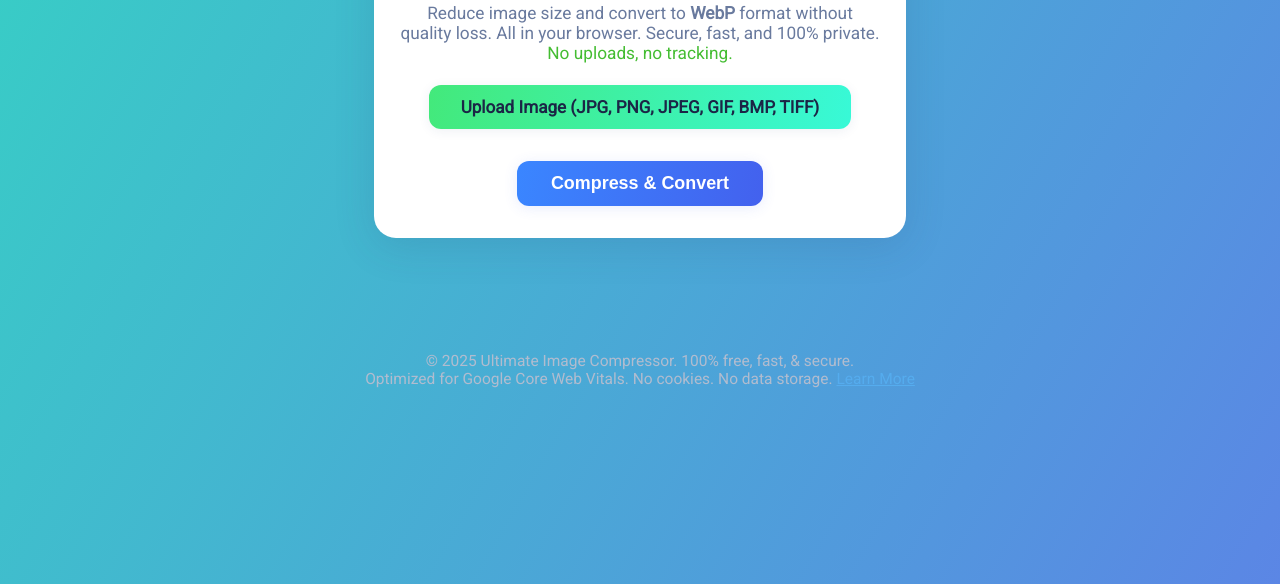
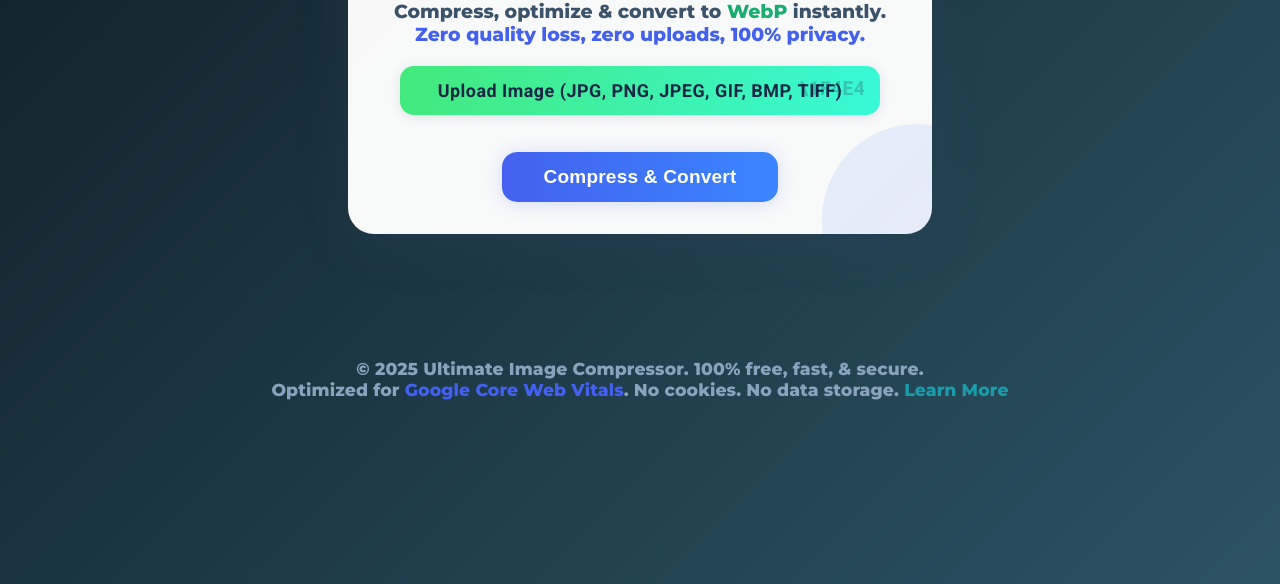
Before and after one commit to techiedude1/SnapShrink, a plain HTML site: page index.html in a window 1280 px wide. Shown: the part 216-800 px from the top of the page. Drawn offline with Linux system fonts and the light colour scheme.

Commit message:
Update index.html

```diff
--- a/index.html
+++ b/index.html
@@ -8,35 +8,197 @@
     <meta name="keywords" content="image compressor, webp converter, reduce image size, compress images online, photo optimizer, lossless image compression, image to webp">
     <meta name="robots" content="index,follow">
     <link rel="icon" href="https://techiedude1.github.io/barcode/barcode-favicon.ico" type="image/x-icon">
-    <link href="https://fonts.googleapis.com/css2?family=Montserrat:wght@700&family=Roboto&display=swap" rel="stylesheet">
+    <!-- Google Fonts -->
+    <link href="https://fonts.googleapis.com/css2?family=Montserrat:wght@800&family=Fira+Code:wght@500&family=Roboto:wght@400;700&display=swap" rel="stylesheet">
     <style>
-        body {margin:0;padding:0;font-family:'Roboto',Arial,sans-serif;background:linear-gradient(120deg,#36d1c4 0%,#5b86e5 100%);min-height:100vh;display:flex;flex-direction:column;}
-        .container {max-width:480px;margin:60px auto;background:#fff;border-radius:22px;box-shadow:0 8px 40px rgba(44,68,117,0.16);padding:38px 26px 32px 26px;display:flex;flex-direction:column;align-items:center;}
-        h1 {font-family:'Montserrat',Arial,sans-serif;font-size:2.2rem;color:#374785;margin:0 0 18px 0;letter-spacing:1px;}
-        p {color:#697a9e;font-size:1.08rem;margin-bottom:22px;text-align:center;}
-        .upload-box {display:flex;flex-direction:column;align-items:center;width:100%;}
-        .upload-label {background:linear-gradient(100deg,#43e97b 0%,#38f9d7 100%);color:#1b2546;border-radius:12px;padding:12px 32px;font-weight:700;font-size:1.07rem;cursor:pointer;margin-bottom:18px;transition:box-shadow 0.2s;box-shadow:0 2px 12px rgba(44,68,117,0.08);}
-        .upload-label:hover {box-shadow:0 4px 18px rgba(44,68,117,0.18);}
-        #imageInput {display:none;}
-        .preview {max-width:260px;max-height:170px;border-radius:10px;box-shadow:0 2px 12px rgba(44,68,117,0.09);margin-bottom:16px;object-fit:contain;}
-        .slider-container {width:100%;margin:8px 0 22px 0;display:flex;flex-direction:column;align-items:center;}
-        .slider-label {color:#374785;font-weight:600;font-size:1rem;margin-bottom:4px;}
-        .slider {width:96%;}
-        .btn {margin-top:14px;background:linear-gradient(100deg,#3a86ff 0%,#4361ee 100%);color:#fff;border:none;border-radius:12px;padding:12px 34px;font-weight:700;font-size:1.12rem;cursor:pointer;box-shadow:0 2px 14px rgba(67,97,238,0.12);transition:background 0.17s,box-shadow 0.17s;}
-        .btn:hover {background:linear-gradient(100deg,#4361ee 0%,#3a86ff 100%);box-shadow:0 4px 22px rgba(67,97,238,0.19);}
-        .output-section {margin-top:30px;width:100%;display:flex;flex-direction:column;align-items:center;}
-        .download-link {margin-top:12px;color:#1b9aaa;font-weight:700;font-size:1.1rem;text-decoration:none;transition:color 0.16s;}
-        .download-link:hover {color:#e17055;}
-        .meta-info {font-size:0.92rem;color:#555;margin:4px 0;}
-        .footer {margin:54px auto 10px auto;text-align:center;color:#b1bccf;font-size:0.97rem;}
-        @media (max-width:600px) {.container {max-width:98vw;padding:18px 5vw 20px 5vw;}h1 {font-size:1.26rem;}.upload-label {font-size:0.95rem;padding:8px 15px;}.btn {font-size:0.96rem;padding:9px 21px;}.output-section {margin-top:20px;}}
+        body {
+            margin: 0; padding: 0;
+            font-family: 'Roboto', Arial, sans-serif;
+            min-height: 100vh;
+            background: linear-gradient(135deg, #0f2027 0%, #2c5364 100%);
+            display: flex; flex-direction: column;
+        }
+        .container {
+            position: relative;
+            max-width: 520px;
+            margin: 60px auto;
+            background: rgba(255,255,255,0.97);
+            border-radius: 26px;
+            box-shadow: 0 8px 50px 0 rgba(60,75,120,.22);
+            padding: 44px 32px 32px 32px;
+            display: flex;
+            flex-direction: column;
+            align-items: center;
+            overflow: hidden;
+        }
+        .container::before {
+            content: '';
+            position: absolute;
+            left: -60px; top: -60px;
+            width: 160px; height: 160px;
+            background: linear-gradient(135deg, #43e97b 0%, #38f9d7 100%);
+            opacity: 0.16;
+            border-radius: 80px;
+            z-index: 0;
+        }
+        .container::after {
+            content: '';
+            position: absolute;
+            right: -80px; bottom: -80px;
+            width: 190px; height: 190px;
+            background: linear-gradient(135deg, #3a86ff 0%, #4361ee 100%);
+            opacity: 0.10;
+            border-radius: 95px;
+            z-index: 0;
+        }
+        .headline {
+            font-family: 'Montserrat', Arial, sans-serif;
+            font-size: 2.65rem;
+            color: #243152;
+            font-weight: 800;
+            margin: 0 0 8px 0;
+            letter-spacing: -2px;
+            background: linear-gradient(90deg, #0f2027 10%, #4361ee 50%, #43e97b 90%);
+            -webkit-background-clip: text;
+            -webkit-text-fill-color: transparent;
+            background-clip: text;
+            text-fill-color: transparent;
+            filter: drop-shadow(0 2px 2px rgba(44,68,117,0.10));
+            text-align: center;
+        }
+        .headline span {
+            font-size: 1.35rem;
+            font-family: 'Fira Code', monospace;
+            background: #eafcff;
+            color: #28a745;
+            border-radius: 8px;
+            padding: 2px 9px;
+            font-weight: 600;
+            box-shadow: 0 1px 5px rgba(44, 68, 117, .08);
+        }
+        .headline-sub {
+            color: #3a536b;
+            font-size: 1.18rem;
+            margin-bottom: 20px;
+            font-family: 'Montserrat', Arial, sans-serif;
+            text-align: center;
+            font-weight: 500;
+        }
+        .upload-box {display: flex; flex-direction: column; align-items: center; width: 100%; z-index: 2;}
+        .upload-label {
+            background: linear-gradient(100deg, #43e97b 0%, #38f9d7 100%);
+            color: #1b2546;
+            border-radius: 14px;
+            padding: 14px 38px;
+            font-weight: 800;
+            font-size: 1.12rem;
+            cursor: pointer;
+            margin-bottom: 20px;
+            transition: box-shadow 0.22s;
+            box-shadow: 0 2px 12px rgba(44,68,117,0.12);
+            letter-spacing: 0.5px;
+            position: relative;
+        }
+        .upload-label::after {
+            content: '\\1F4E4';
+            position: absolute;
+            right: 15px;
+            top: 11px;
+            font-size: 1.2rem;
+            opacity: 0.23;
+        }
+        .upload-label:hover {
+            box-shadow: 0 4px 18px rgba(44,68,117,0.19);
+            background: linear-gradient(100deg, #38f9d7 0%, #43e97b 100%);
+        }
+        #imageInput {display: none;}
+        .preview {
+            max-width: 260px; max-height: 170px;
+            border-radius: 12px;
+            box-shadow: 0 2px 14px rgba(44,68,117,0.13);
+            margin-bottom: 18px;
+            object-fit: contain;
+            background: #eafcff;
+        }
+        .slider-container {
+            width: 100%; margin: 10px 0 26px 0;
+            display: flex; flex-direction: column; align-items: center;
+        }
+        .slider-label {
+            color: #1e3799; font-weight: 700; font-size: 1.12rem; margin-bottom: 5px;
+        }
+        .slider {
+            width: 96%;
+            accent-color: #4361ee;
+        }
+        .btn {
+            margin-top: 17px;
+            background: linear-gradient(90deg, #4361ee 0%, #3a86ff 100%);
+            color: #fff;
+            border: none;
+            border-radius: 15px;
+            padding: 14px 42px;
+            font-weight: 800;
+            font-size: 1.19rem;
+            cursor: pointer;
+            box-shadow: 0 2px 18px rgba(67,97,238,0.18);
+            transition: background 0.17s, box-shadow 0.19s, transform 0.10s;
+            letter-spacing: 0.2px;
+        }
+        .btn:hover {
+            background: linear-gradient(90deg, #43e97b 0%, #4361ee 100%);
+            box-shadow: 0 5px 22px rgba(67,97,238,0.23);
+            transform: translateY(-2px) scale(1.04);
+        }
+        .output-section {
+            margin-top: 33px;
+            width: 100%;
+            display: flex;
+            flex-direction: column;
+            align-items: center;
+        }
+        .download-link {
+            margin-top: 16px;
+            color: #1b9aaa;
+            font-weight: 800;
+            font-size: 1.19rem;
+            text-decoration: none;
+            transition: color 0.18s;
+            border-bottom: 2px dashed #3a86ff;
+            padding-bottom: 1px;
+        }
+        .download-link:hover {
+            color: #e17055;
+            border-bottom: 2px solid #e17055;
+        }
+        .meta-info {font-size: 1.04rem; color: #385170; margin: 4px 0;}
+        .footer {
+            margin: 64px auto 14px auto;
+            text-align: center;
+            color: #8aa3bc;
+            font-size: 1.08rem;
+            font-family: 'Montserrat', Arial, sans-serif;
+            letter-spacing: 0.1px;
+        }
+        .footer a {color: #1b9aaa; text-decoration: none; font-weight: 600;}
+        .footer a:hover {color: #4361ee; text-decoration: underline;}
+        @media (max-width:650px) {
+            .container {max-width:98vw;padding:22px 3vw 16px 3vw;}
+            .headline {font-size:1.45rem;}
+            .headline span {font-size:0.97rem;}
+        }
     </style>
     <script type="application/ld+json">{"@context":"http://schema.org","@type":"WebApplication","name":"Ultimate Image Compressor & WebP Converter","url":"https://yourdomain.com/","description":"Compress images and convert to WebP online without quality loss. Secure, private, no upload required.","applicationCategory":"PhotoEditingApplication","operatingSystem":"All","offers":{"@type":"Offer","price":"0.00","priceCurrency":"USD"}}</script>
 </head>
 <body>
     <div class="container">
-        <h1>Ultimate Image Compressor</h1>
-        <p>Reduce image size and convert to <b>WebP</b> format without quality loss. All in your browser. Secure, fast, and 100% private. <span style="color:#44bd32;">No uploads, no tracking.</span></p>
+        <h1 class="headline">
+            <span>🚀</span> Ultimate <span>Image</span> Compressor
+        </h1>
+        <div class="headline-sub">
+            <b>Compress, optimize &amp; convert to <span style="color:#19ae70">WebP</span> instantly.<br>
+            <span style="color:#4361ee">Zero quality loss, zero uploads, 100% privacy.</span></b>
+        </div>
         <form class="upload-box" id="compressorForm" autocomplete="off">
             <label class="upload-label" for="imageInput">Upload Image (JPG, PNG, JPEG, GIF, BMP, TIFF)</label>
             <input type="file" accept="image/*" id="imageInput" required />
@@ -50,12 +212,12 @@
         <div class="output-section" id="outputSection" style="display:none;">
             <div class="meta-info" id="beforeInfo"></div>
             <div class="meta-info" id="afterInfo"></div>
-            <a class="download-link" id="downloadLink" download>Download Compressed WebP</a>
+            <a class="download-link" id="downloadLink" download>⬇ Download Compressed WebP</a>
         </div>
     </div>
     <div class="footer">
-        &copy; 2025 Ultimate Image Compressor. 100% free, fast, &amp; secure.<br>
-        Optimized for Google Core Web Vitals. No cookies. No data storage. <a href="#" style="color:#55acee;">Learn More</a>
+        &copy; 2025 Ultimate Image Compressor. <b>100% free, fast, &amp; secure.</b><br>
+        Optimized for <span style="color:#4361ee">Google Core Web Vitals</span>. No cookies. No data storage. <a href="#">Learn More</a>
     </div>
     <script>
     const imageInput = document.getElementById('imageInput');
```
